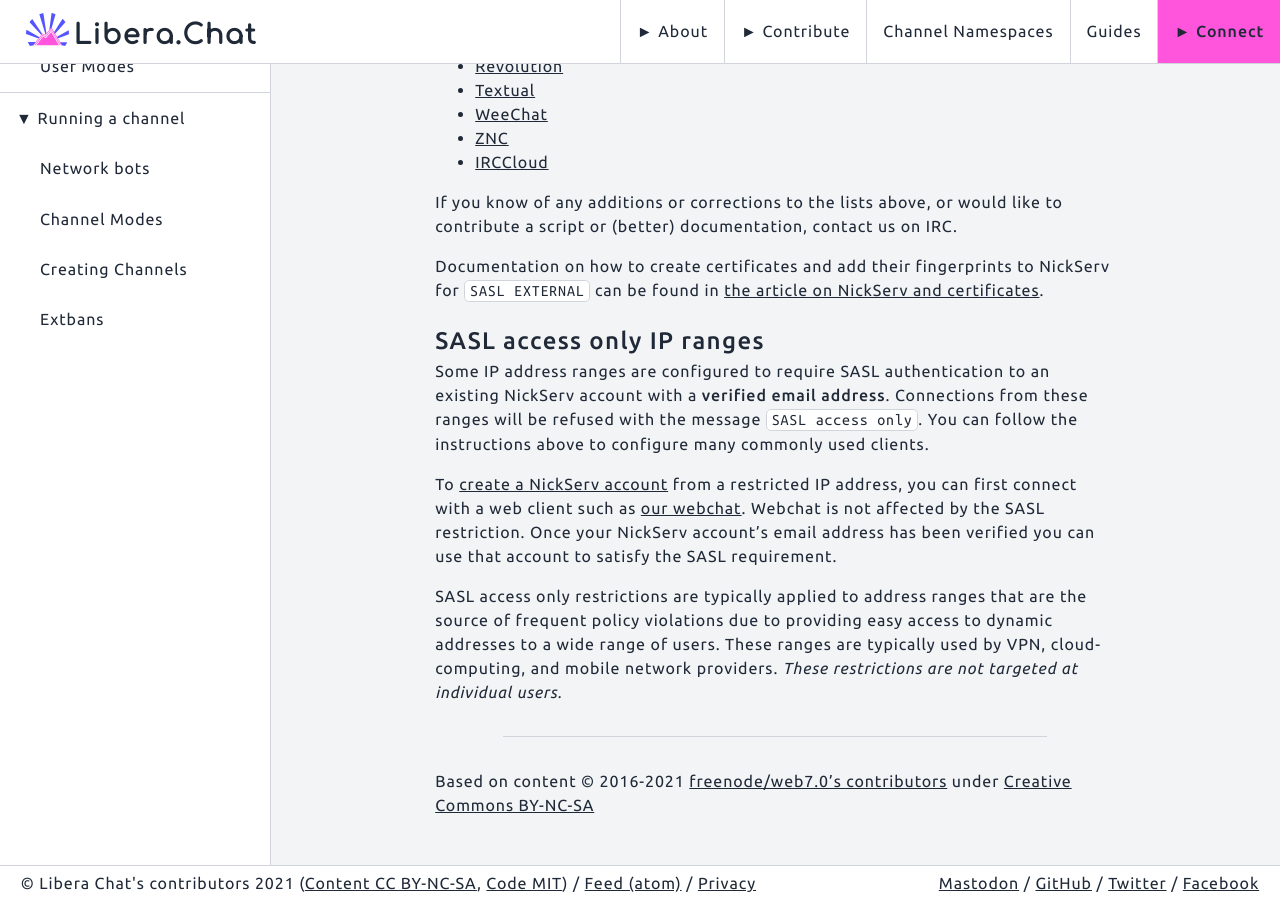
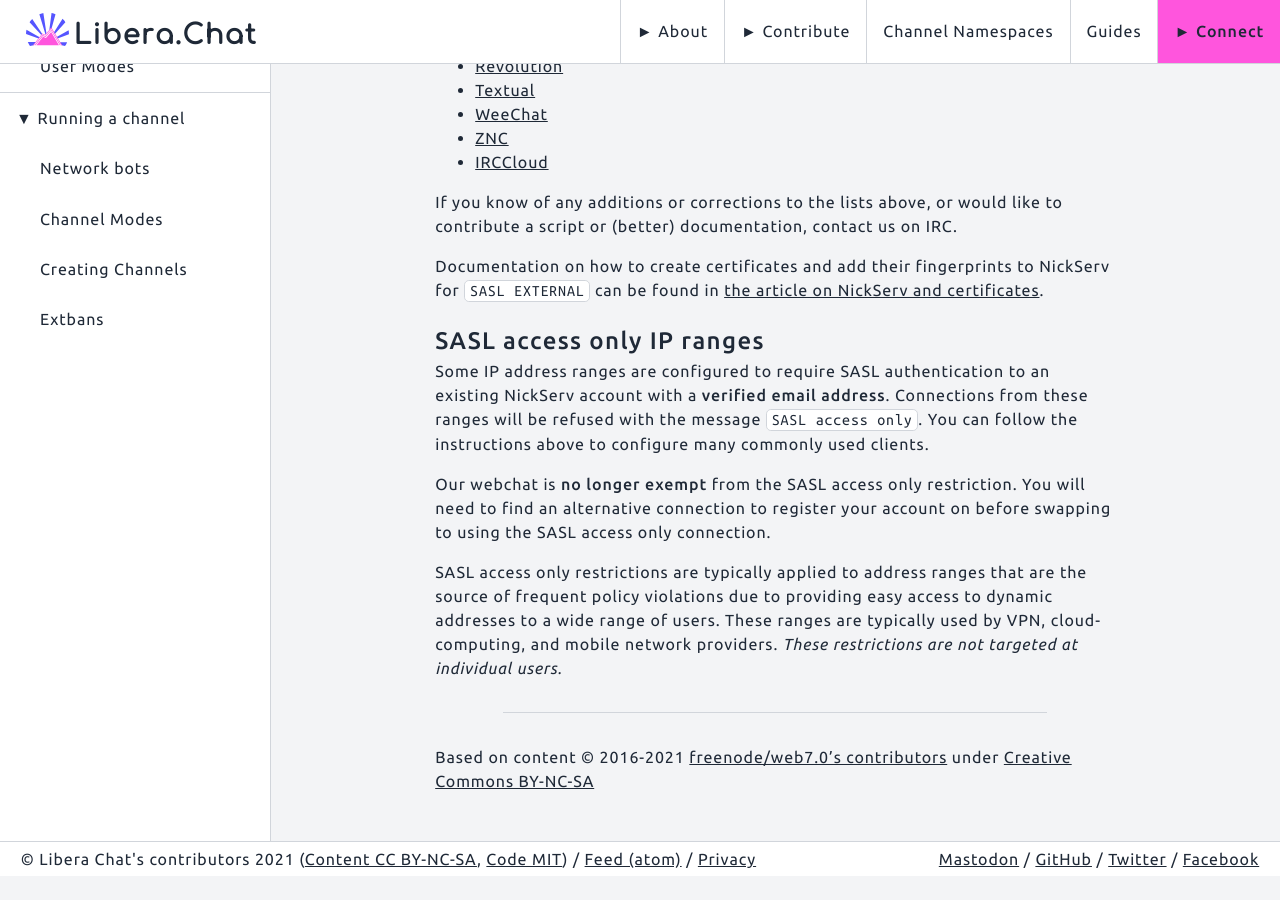
Before and after one commit to Libera-Chat/libera-chat.github.io, a Jekyll site: the page built from content/_guides/sasl.md, in a window 1280 px wide and 900 px high, scrolled down 690 px. Built offline with Jekyll 4.4.1, drawn with Linux system fonts in a browser that asks for light colours; after the commit the page ends 1566 px from its top, so only the background shows below that.

Commit message:
Update documentation regarding sasl-only & webchat (#124)
* Update documentation regarding sasl-only & webchat

```diff
--- a/content/_guides/sasl.md
+++ b/content/_guides/sasl.md
@@ -51,11 +51,9 @@
 these ranges will be refused with the message `SASL access only`. You can
 follow the instructions above to configure many commonly used clients.
 
-To [create a NickServ account](/guides/registration) from a restricted IP
-address, you can first connect with a web client such as
-[our webchat](https://web.libera.chat). Webchat is not affected by the SASL
-restriction. Once your NickServ account's email address has been verified you
-can use that account to satisfy the SASL requirement.
+Our webchat is **no longer exempt** from the SASL access only restriction.
+You will need to find an alternative connection to register your account on
+before swapping to using the SASL access only connection.
 
 SASL access only restrictions are typically applied to address ranges that are
 the source of frequent policy violations due to providing easy access to
```
